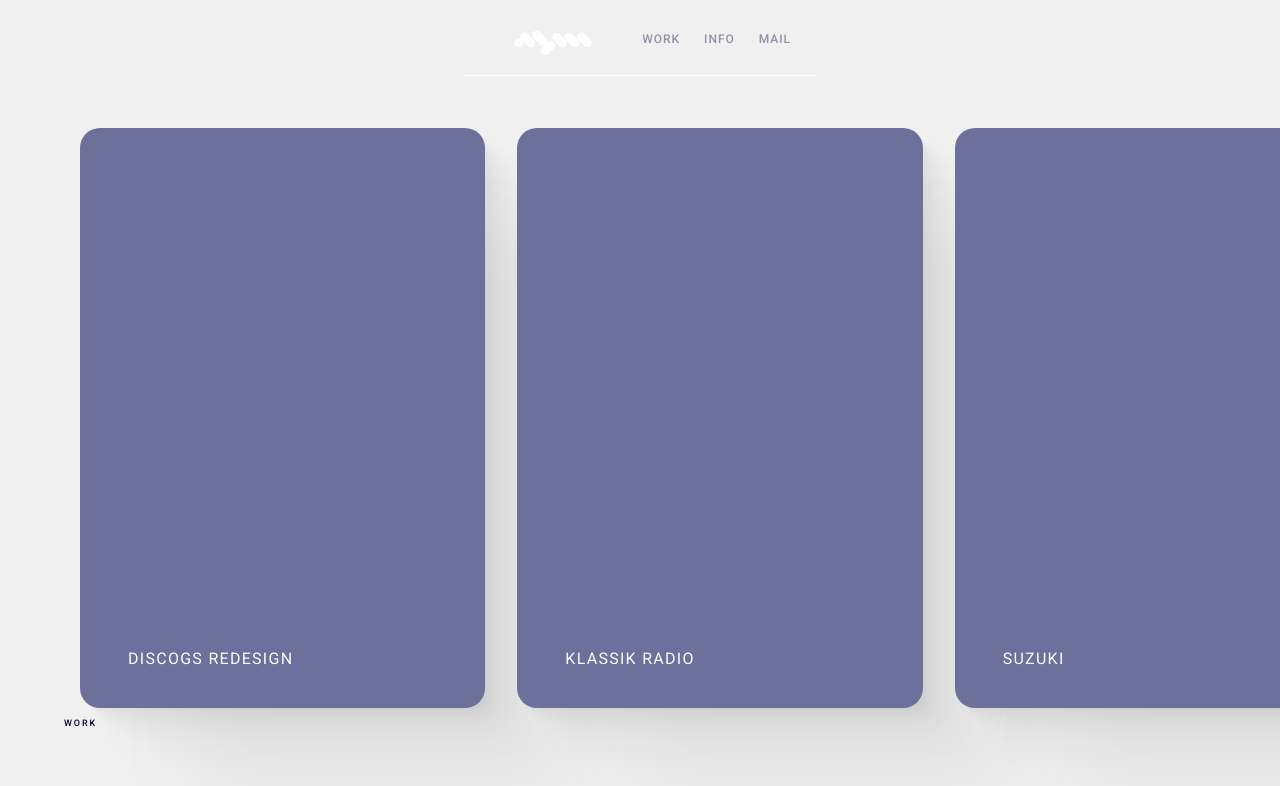
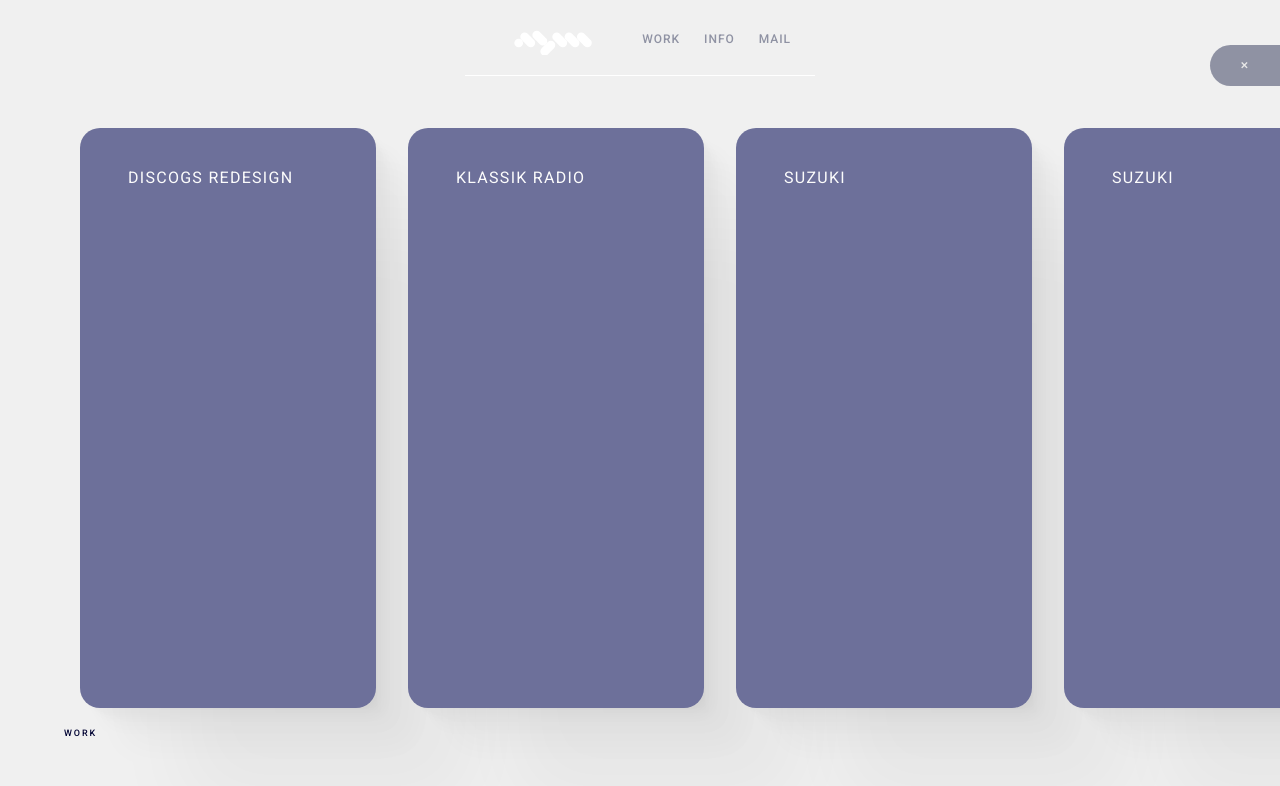
Before and after one commit to aeonyuonmiller/personal, a Next.js app: page /work in a window 1280 px wide. Shown: the top 786 px of the page. Built offline with nearby package versions, Linux system fonts and the light colour scheme.

Commit message:
minor css updates

```diff
--- /dev/null
+++ b/pages/components/CloseButton.jsx
@@ -0,0 +1,9 @@
+import React from 'react'
+
+const CloseButton = ({children}) => {
+  return (
+    <button className='close' tabIndex="0"><strong>&#10005;</strong><span>{children}</span></button>
+  )
+}
+
+export default CloseButton
--- a/pages/work.jsx
+++ b/pages/work.jsx
@@ -1,6 +1,7 @@
 // import { useAnimation, motion } from "framer-motion";
 import { motion } from "framer-motion";
-import { inView } from "react-intersection-observer";
+import { InView } from "react-intersection-observer";
+import CloseButton from "./components/CloseButton";
 import Layout from './components/Layout'
 
 const variants = {
@@ -12,7 +13,7 @@
 const items = {
     intro: { opacity:0, y: 50 },
     animate: { opacity: 1, y: 0, transition: { ease: "easeOut", duration: 0.6 }},
-    exit: { opacity: 0, y: -50, transition:{ ease:"easeIn", duration: 0.6 }}
+    // exit: { opacity: 0, y: -50, transition:{ ease:"easeIn", duration: 0.6 }}
 }
 
 const work = () => {
@@ -21,13 +22,15 @@
 
     return (
       <>
+            <CloseButton>Close</CloseButton>
         <Layout>
-            <h2>Work</h2>
+            <h2 className="fixed">Work</h2>
         </Layout>
 
         <motion.div variants={variants} initial="intro" animate="animate" exit="exit" className='scroller'>
             <motion.div variants={items} className='scroller-item'>Discogs Redesign</motion.div>
             <motion.div variants={items} className='scroller-item'>Klassik Radio</motion.div>
+            <motion.div variants={items} className='scroller-item'>Suzuki</motion.div>
             <motion.div variants={items} className='scroller-item'>Suzuki</motion.div>
         </motion.div>
       </>
--- a/styles/globals.css
+++ b/styles/globals.css
@@ -43,6 +43,53 @@
 
 body{-webkit-font-smoothing: antialiased;}
 
+button{
+  background: var(--type);
+  color: var(--foreground);
+  font-size: 10px;
+  font-weight: 500;
+  width: min-content;
+  text-transform: uppercase;
+  letter-spacing: 0.1rem;
+  border-radius: 30px;
+  border: none;
+  padding: 1.5em 3em;
+  transition: all ease .4s;
+  cursor: pointer;
+}
+
+button::after {
+  --tap-increment: -16px;
+  content: "";
+  position: absolute;
+  top: var(--tap-increment);
+  left: var(--tap-increment);
+  right: var(--tap-increment);
+  bottom: var(--tap-increment);
+}
+
+button span{
+  opacity: 0;
+  margin-left: 8px;
+  transition: opacity cubic-bezier(1, -0.01, .33, .99) 0.3s;
+}
+
+button:hover, button:focus{
+  background: var(--primary);
+  transform: translateX(-8em);
+}
+
+button:hover span, button:focus span {
+  opacity: 1;
+  transition: opacity cubic-bezier(1, -0.01, .33, .99) 0.6s;
+}
+
+.close{
+  position: fixed;
+  top: 4.5em;
+  right: -5em;
+}
+
 img, picture, video, canvas, svg {
   display: block;
   max-width: 100%;
@@ -55,6 +102,10 @@
   text-transform: uppercase;
   font-weight: 500;
   letter-spacing: 0.215em;
+}
+
+.fixed{
+  position: fixed;
 }
 
 p{
@@ -182,14 +233,15 @@
   gap: 2em;
   padding: 0 0 0 5em;
   top: 8em;
+  width: 100%;
+  height: calc(100vh - 8em);
   scroll-snap-type: y mandatory;
-  width: 100%;
-  height: 70vh;
+  overflow-x: auto;
 }
 
 .scroller-item{
   scroll-snap-align: start;
-  display: flex;
+  display: inline-block;
   align-items: end;
   background: var(--primary);
   color: var(--bg);
```
Also changed, not shown: 1 other file (tests, documents, lock files or other folders).
